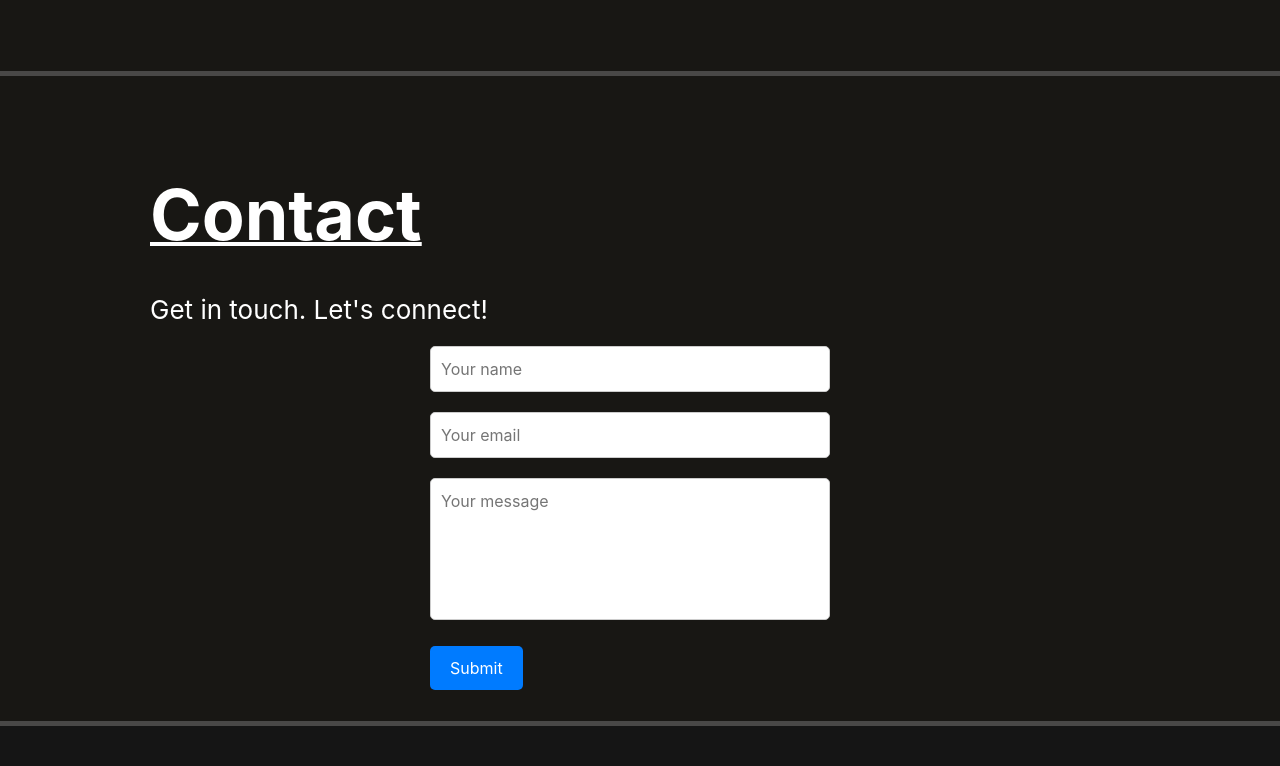
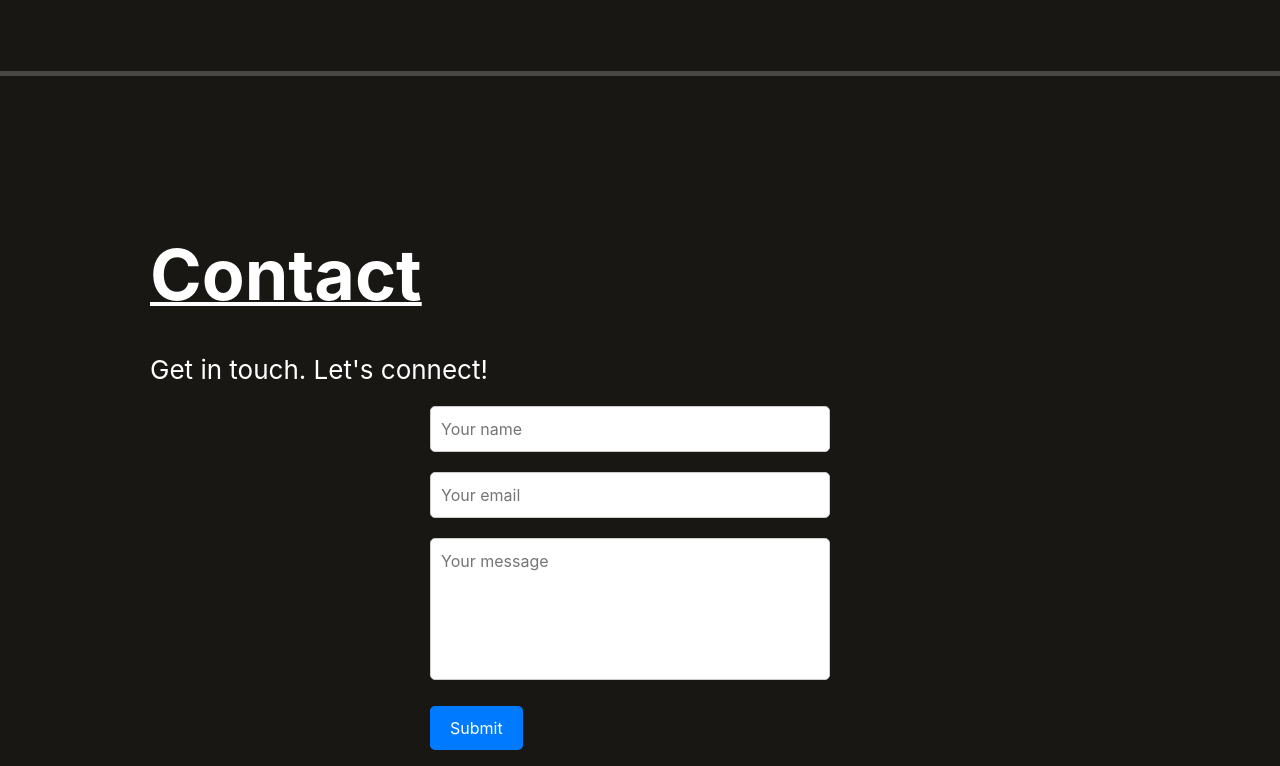
Before and after one commit to Satokii/portfolio, a React (Vite) app: page / in a window 1280 px wide. Shown: the part 5660-6426 px from the top of the page. Built offline with nearby package versions, Linux system fonts and the light colour scheme; no server answers.

Commit message:
style: amend contact me section padding

```diff
--- a/src/styles/main/main-contact.css
+++ b/src/styles/main/main-contact.css
@@ -1,8 +1,8 @@
 .main-contact {
     grid-template-rows: 100px 30px 1fr;
-    padding: 50px 150px 50px 150px;
+    padding: 110px 150px 50px 150px;
     gap: 20px;
-    height: 600px;
+    height: 100%;
     border-bottom: solid 5px rgba(128, 128, 128, 0.47);
 }
 
```
